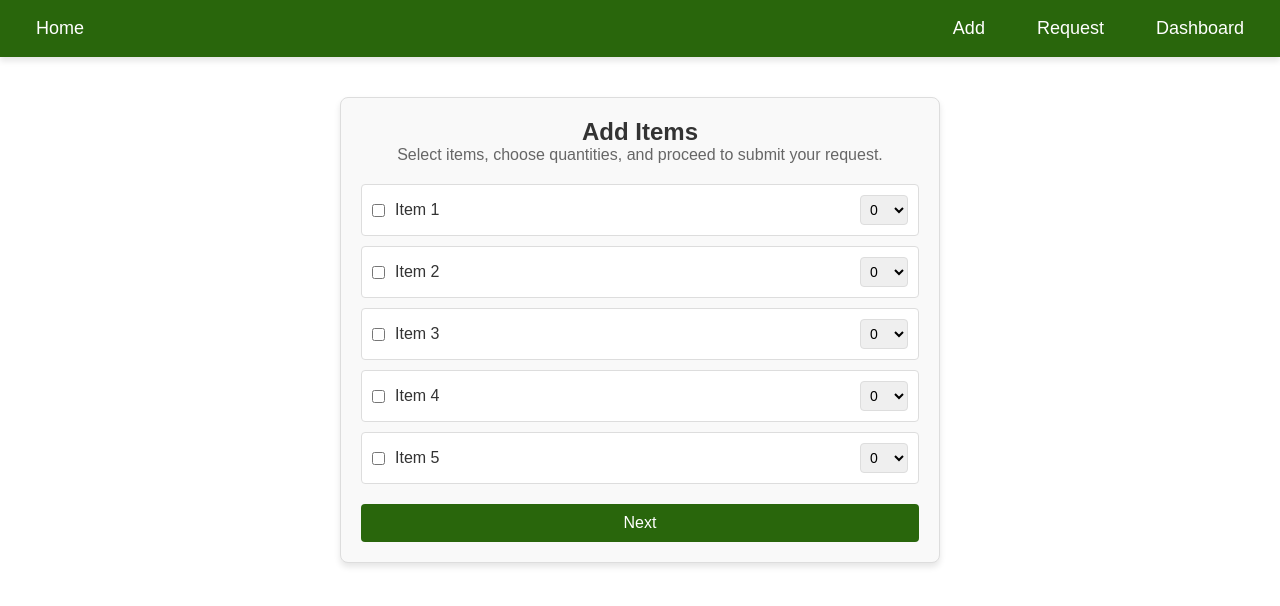
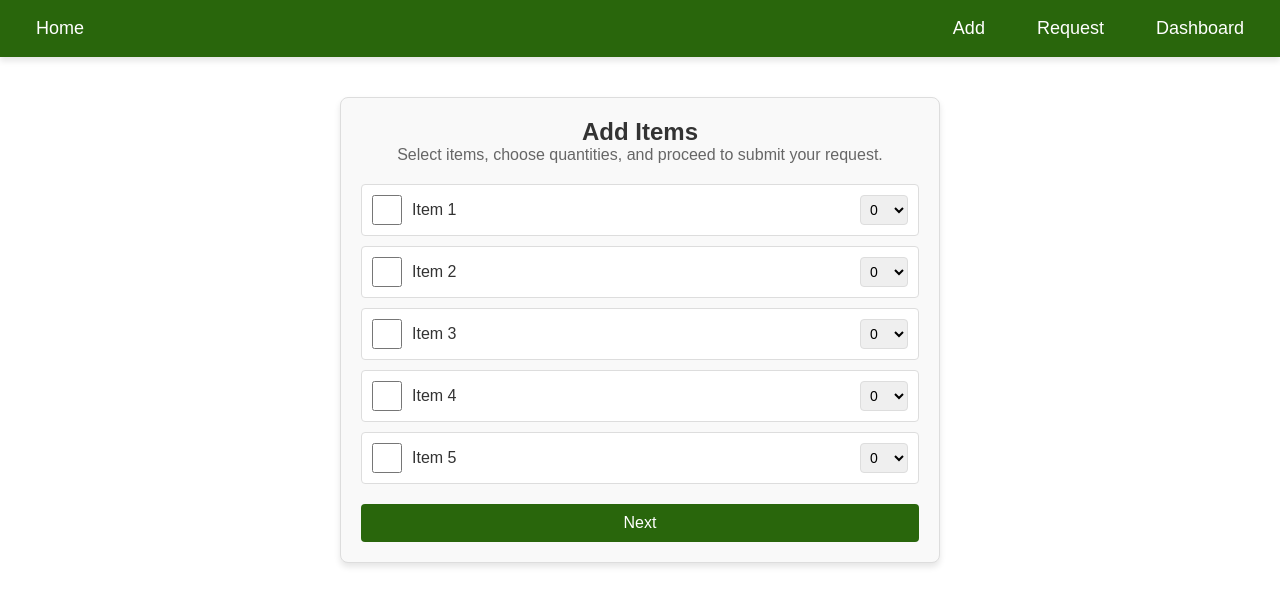
Before and after one commit to schr4der/ResourceFlow, a React (Create React App) app in the folder frontend/: page /addingpage in a window 1280 px wide. Shown: the top 606 px of the page. Built offline with nearby package versions, Linux system fonts and the light colour scheme.

Commit message:
minor formatting update

```diff
--- a/frontend/src/Components/AddingPage.jsx
+++ b/frontend/src/Components/AddingPage.jsx
@@ -68,7 +68,13 @@ const AddingPage = () => {
                             type="checkbox"
                             checked={item.checked || false}
                             onChange={() => handleCheckboxChange(index)}
-                            style={styles.checkbox}
+                            style={{
+                                width: '30px',
+                                height: '30px',
+                                marginRight: '10px',
+                                cursor: 'pointer',
+                                accentColor: 'green',
+                            }}
                         />
                         <span style={styles.itemName}>{item.name}</span>
                         <select
--- a/frontend/src/Components/RequestingPage.jsx
+++ b/frontend/src/Components/RequestingPage.jsx
@@ -68,7 +68,13 @@ const RequestingPage = () => {
                             type="checkbox"
                             checked={item.checked || false}
                             onChange={() => handleCheckboxChange(index)}
-                            style={styles.checkbox}
+                            style={{
+                                width: '30px',
+                                height: '30px',
+                                marginRight: '10px',
+                                cursor: 'pointer',
+                                accentColor: 'green',
+                            }}
                         />
                         <span style={styles.itemName}>{item.name}</span>
                         <select
```
